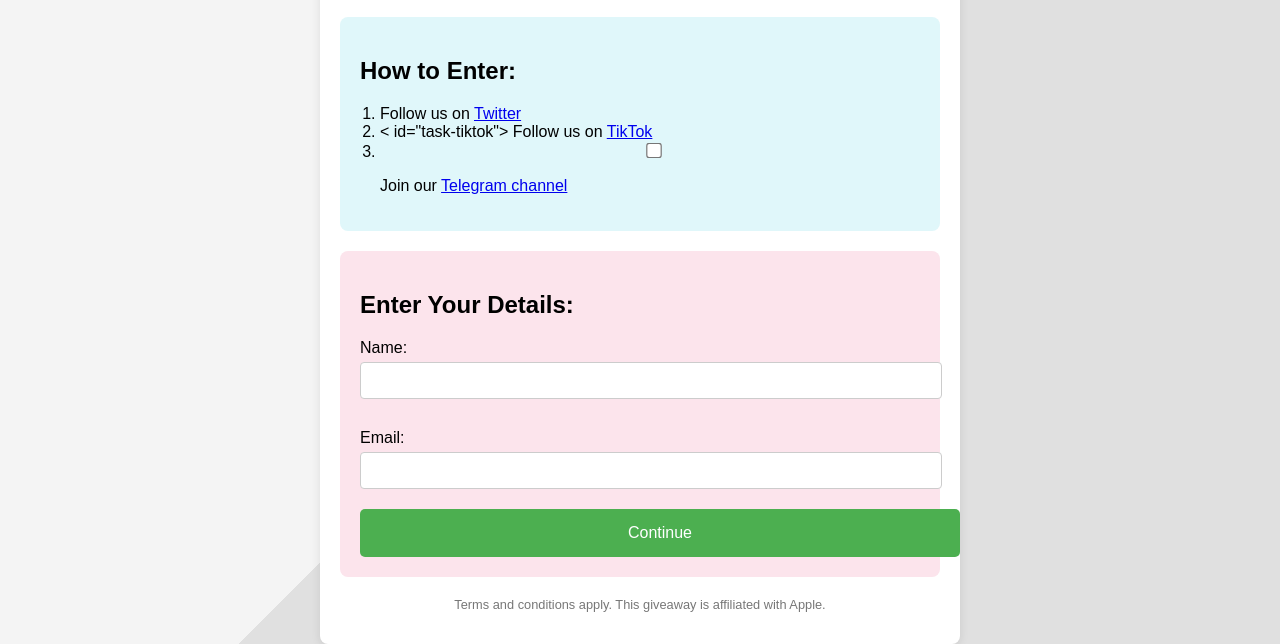
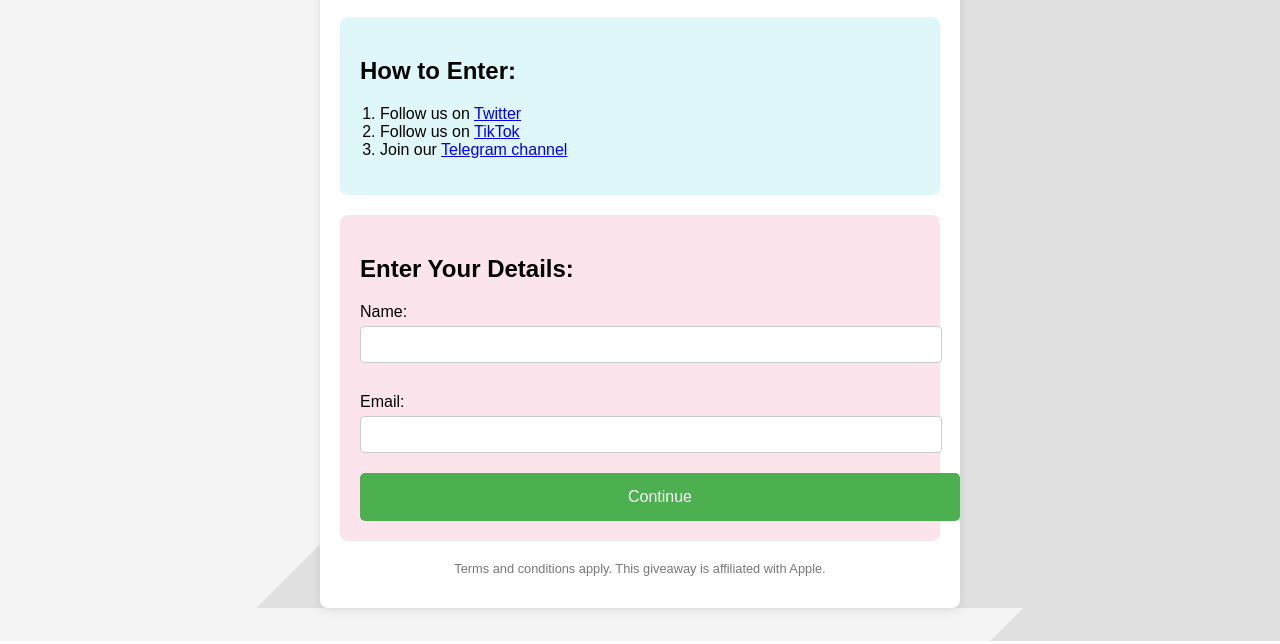
Before and after one commit to Mrgodswill100/Apple-phone-giveaway, a plain HTML site: page index.html in a window 1280 px wide. Shown: the part 159-803 px from the top of the page. Drawn offline with Linux system fonts and the light colour scheme.

Commit message:
index.html

```diff
--- a/index.html
+++ b/index.html
@@ -19,14 +19,20 @@
             <ol>
                 <li>
 
+
+
                     <label for="task-twitter">Follow us on <a href="https://x.com/drealchima?t=L4SQ4i5y6XBHa8mgY80vkw&s=09" target="_blank">Twitter</a></label>
                 </li>
                 <li>
-                    < id="task-tiktok">
+
+
+
                     <label for="task-tiktok">Follow us on <a href="https://www.tiktok.com/@celebking001?_t=8qyTHL9Kkwo&_r=1" target="_blank">TikTok</a></label>
                 </li>
                 <li>
-                    <input type="checkbox" id="task-telegram">
+
+
+
                     <label for="task-telegram">Join our <a href="https://t.me/solanaairdroptokens" target="_blank">Telegram channel</a></label>
                 </li>
             </ol>
```
